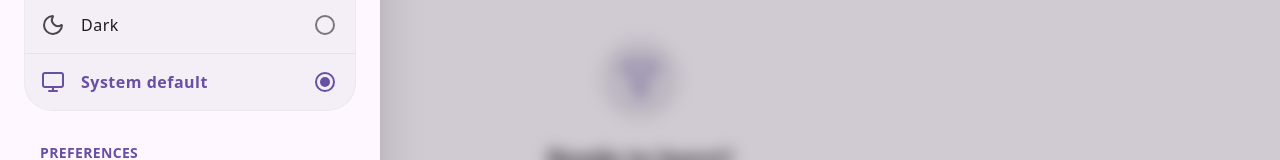
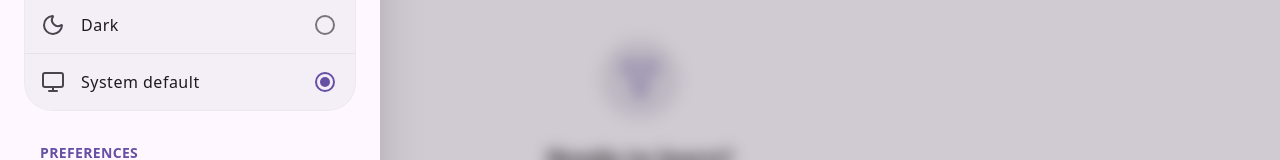
Before and after one commit to shafiullahcrazyman/Vocabify, a React (Vite) app: page /#/home in a window 1280 px wide. Both pictures are taken after a click on the button 36 px from the left and 40 px from the top of the page. Shown: the part 185-345 px from the top of the page. Built offline with nearby package versions, Linux system fonts and the light colour scheme.

Commit message:
Add files via upload

```diff
--- a/src/components/SettingsDrawer.tsx
+++ b/src/components/SettingsDrawer.tsx
@@ -87,7 +87,7 @@ export const SettingsDrawer: React.FC<SettingsDrawerProps> = ({ isOpen, onClose
             {/* Content Body */}
             <div className="flex-1 overflow-y-auto p-4 sm:p-6 pb-12 space-y-8">
 
-              {/* Appearance Group - Now matching exactly with others */}
+              {/* Appearance Group - Icons and Text are now static in color */}
               <div>
                 <h3 className="m3-label-large text-primary px-4 mb-2 tracking-wide uppercase font-bold">Appearance</h3>
                 <div className="bg-surface-variant/40 rounded-[28px] flex flex-col overflow-hidden border border-outline/5">
@@ -101,13 +101,15 @@ export const SettingsDrawer: React.FC<SettingsDrawerProps> = ({ isOpen, onClose
                         }`}
                       >
                         <div className="flex items-center gap-4">
-                          <item.icon className={`w-6 h-6 ${isSelected ? 'text-primary' : 'text-on-surface-variant'}`} />
-                          <p className={`m3-body-large ${isSelected ? 'text-primary font-semibold' : 'text-on-surface'}`}>
+                          {/* Static Icon Color */}
+                          <item.icon className="w-6 h-6 text-on-surface-variant" />
+                          {/* Static Text Color */}
+                          <p className="m3-body-large text-on-surface">
                             {item.label}
                           </p>
                         </div>
 
-                        {/* M3 Radio Button */}
+                        {/* Radio Button remains the only color-changing indicator */}
                         <div className="shrink-0 relative flex items-center justify-center mr-1">
                           <input
                             type="radio"
```
